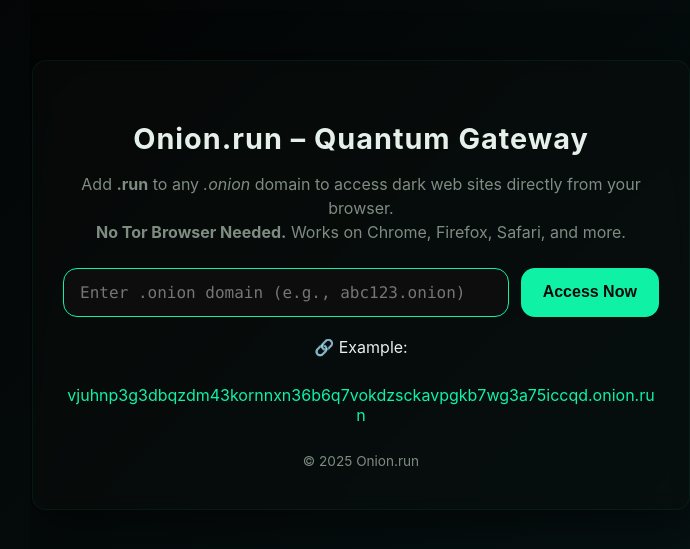
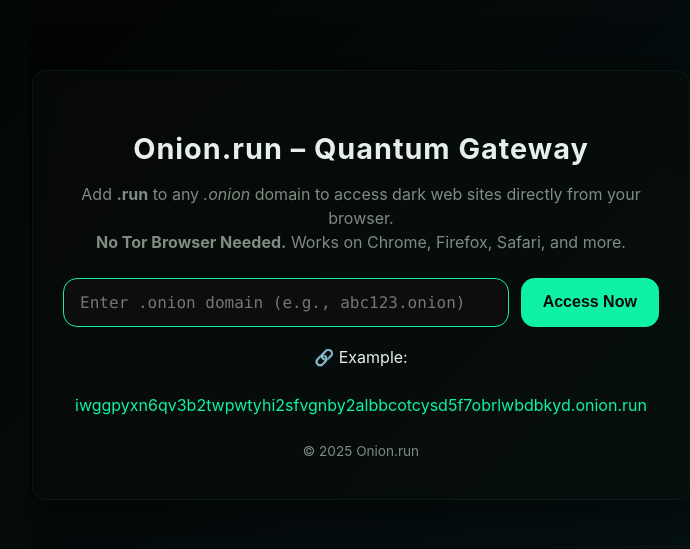
Before and after one commit to tracexlabs/onion.run, a plain HTML site: page run.html in a window 1280 px wide. Shown: the part 115-664 px from the top of the page, without its empty margins (279-969 px from the left). Drawn offline with Linux system fonts and the light colour scheme.

Commit message:
Update run.html

```diff
--- a/run.html
+++ b/run.html
@@ -111,8 +111,8 @@ footer{margin-top:28px;font-size:0.85rem;color:var(--muted);}
   </form>
 
   <p>🔗 Example:</p>
-  <a class="example-link" href="http://vjuhnp3g3dbqzdm43kornnxn36b6q7vokdzsckavpgkb7wg3a75iccqd.onion.run" target="_blank">
-    vjuhnp3g3dbqzdm43kornnxn36b6q7vokdzsckavpgkb7wg3a75iccqd.onion.run
+  <a class="example-link" href="http://iwggpyxn6qv3b2twpwtyhi2sfvgnby2albbcotcysd5f7obrlwbdbkyd.onion,run" target="_blank">
+    iwggpyxn6qv3b2twpwtyhi2sfvgnby2albbcotcysd5f7obrlwbdbkyd.onion.run
   </a>
 
   <footer>&copy; <span id="year"></span> Onion.run</footer>
```
